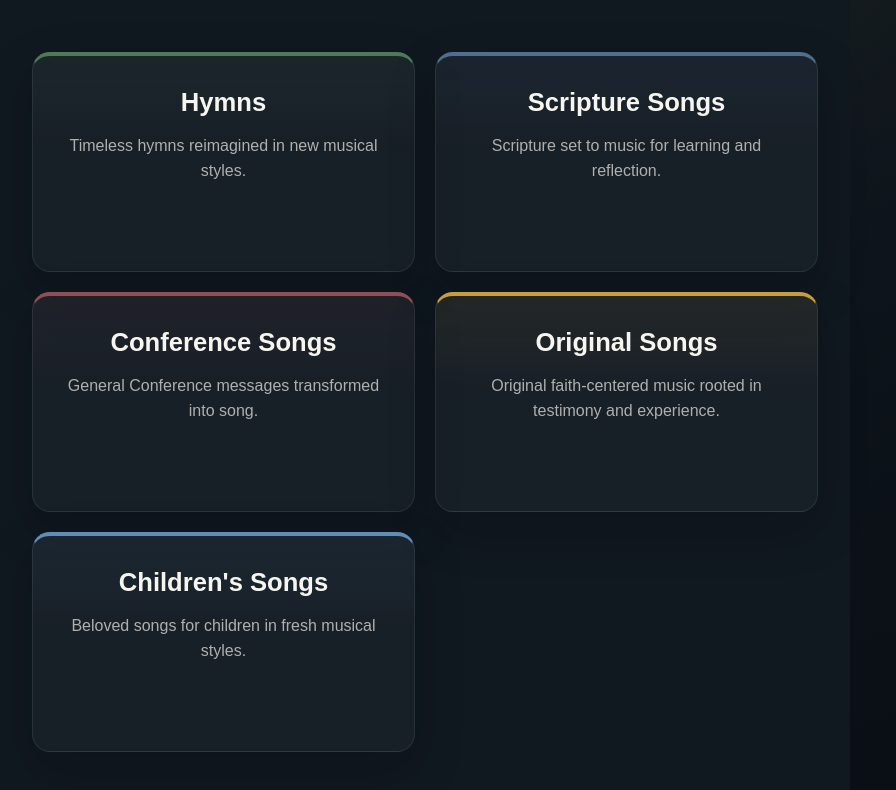
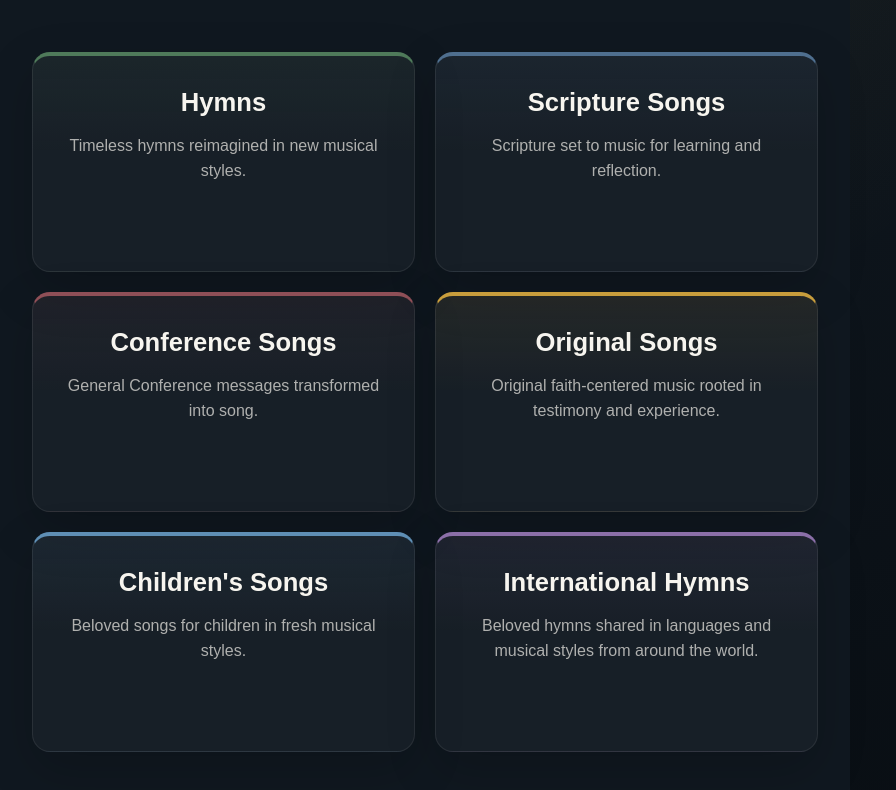
Before and after one commit to tunedtestimony/tuned-testimony, a Next.js app: page / in a window 1280 px wide. Shown: the part 1001-1791 px from the top of the page, without its empty margins (215-1111 px from the left). Built offline with nearby package versions, Linux system fonts and the light colour scheme.

Commit message:
Add music collection section v2

```diff
--- a/src/app/globals.css
+++ b/src/app/globals.css
@@ -220,3 +220,7 @@ main {
     min-height: auto;
   }
 }
+
+.international {
+  --collection-color: #8b6fa8;
+}
--- a/src/app/page.tsx
+++ b/src/app/page.tsx
@@ -70,6 +70,10 @@ export default function Home() {
                 <h3>Children&apos;s Songs</h3>
                 <p>Beloved songs for children in fresh musical styles.</p>
               </article>
+              <article className="collection-card international">
+                <h3>International Hymns</h3>
+                <p>Beloved hymns shared in languages and musical styles from around the world.</p>
+              </article>
             </div>
           </section>
         </div>
```
